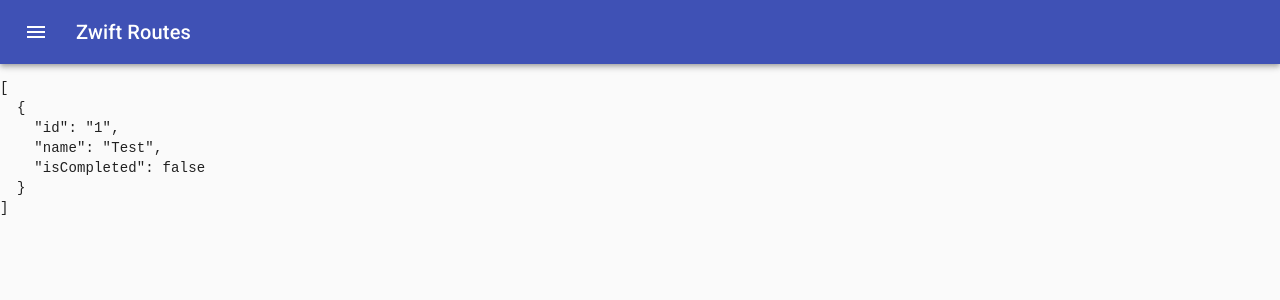
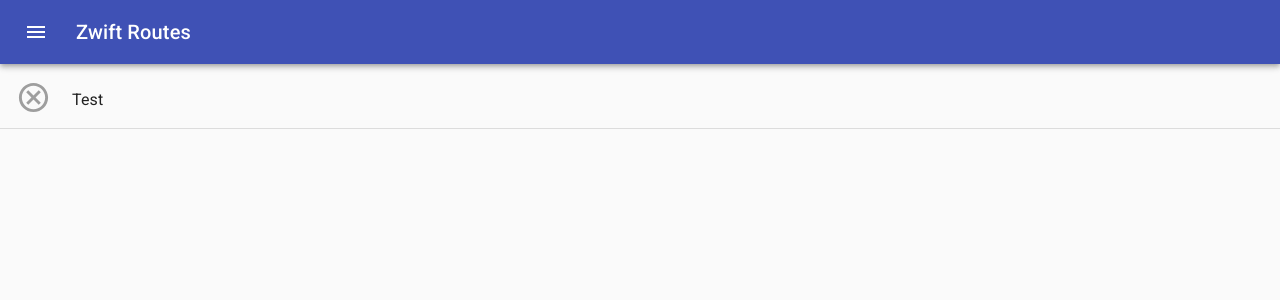
Before and after one commit to rosinbum/zwift-routes, a React (Create React App) app in the folder web/: page /#/ in a window 1280 px wide. Shown: the top 300 px of the page. Built offline with nearby package versions, Linux system fonts and the light colour scheme.

Commit message:
Added basic routing and list

```diff
--- /dev/null
+++ b/web/src/components/list/RouteListItem.tsx
@@ -0,0 +1,41 @@
+import React from 'react';
+import NotCompletedIcon from '@material-ui/icons/CancelOutlined';
+import CompletedIcon from '@material-ui/icons/CheckCircleOutline';
+import { green, grey } from '@material-ui/core/colors';
+import ListItem from '@material-ui/core/ListItem';
+import ListItemAvatar from '@material-ui/core/ListItemAvatar';
+import ListItemText from '@material-ui/core/ListItemText';
+import ZwiftRoute from 'models/ZwiftRoute';
+
+interface RouteListItemProps {
+  /**
+   * Event handler called when an item in the list is clicked
+   */
+  onClick: () => void,
+
+  /**
+   * The route to display in this list item
+   */
+  route: ZwiftRoute
+}
+
+/**
+ * Displays a single row in the list of routes.
+ *
+ * @param props component props
+ */
+const RouteListItem: React.SFC<RouteListItemProps> = (props) => {
+  // Works out the correct icon to display on the left side of the paper
+  const completionIcon = props.route.isCompleted
+    ? <CompletedIcon fontSize="large" style={{ color: green[500] }} />
+    : <NotCompletedIcon fontSize="large" style={{ color: grey[500] }} />;
+
+    return (
+      <ListItem button divider onClick={props.onClick}>
+        <ListItemAvatar>{completionIcon}</ListItemAvatar>
+        <ListItemText primary={props.route.name} />
+      </ListItem>
+    );
+};
+
+export default RouteListItem;
--- a/web/src/components/list/index.tsx
+++ b/web/src/components/list/index.tsx
@@ -1,5 +1,7 @@
 import React from 'react';
+import List from '@material-ui/core/List';
 import ZwiftRoute from 'models/ZwiftRoute';
+import RouteListItem from './RouteListItem';
 
 export interface ListRoutesProps {
   /**
@@ -18,10 +20,21 @@
  * @param props component properties
  */
 const ListRoutesView: React.SFC<ListRoutesProps> = (props) => {
+  /**
+   * Event handler to process a click on the row.
+   *
+   * @param route the route that was clicked
+   */
+  const onClick = (route: ZwiftRoute) => () => {
+    props.onSelectRoute(route);
+  };
+
   return (
-    <div className="listView">
-      <pre>{JSON.stringify(props.routes, null, 2)}</pre>
-    </div>
+    <List>
+      {props.routes.map((r) => (
+        <RouteListItem key={r.id} onClick={onClick(r)} route={r} />
+        ))}
+    </List>
   );
 };
 
--- a/web/src/models/ZwiftRoute.ts
+++ b/web/src/models/ZwiftRoute.ts
@@ -6,6 +6,11 @@
    * A unique ID for this route.
    */
   readonly id: string,
+
+  /**
+   * Difficulty of the route
+   */
+  readonly difficulty: number,
 
   /**
    * Determines if the route is completed or not.
--- a/web/src/pages/details/index.tsx
+++ b/web/src/pages/details/index.tsx
@@ -1,12 +1,14 @@
 import React from 'react';
+import { useHistory } from 'react-router-dom';
 import ApplicationBar, { ApplicationBarProps} from 'components/appbar';
 import useStyles from './stylesheet';
 
 const DetailedRoutePage = () => {
   const style = useStyles();
+  const history = useHistory();
 
   const onLeftIconPressed = () => {
-    console.log('Back icon pressed');
+    history.goBack();
   };
 
   const applicationBarProps: ApplicationBarProps = {
--- a/web/src/pages/list/index.tsx
+++ b/web/src/pages/list/index.tsx
@@ -6,6 +6,11 @@
 import ZwiftRoute from 'models/ZwiftRoute';
 import useStyles from './stylesheet';
 
+/**
+ * A react component hooked into Redux and React Router that displays
+ * a list of routes.  If a user clicks on a route within the list, they
+ * are taken to the detailed view for that route.
+ */
 const ListRoutesPage = () => {
   const style = useStyles();
   const history = useHistory();
@@ -28,7 +33,9 @@
   };
 
   const listRoutesProps: ListRoutesProps = {
-    routes: [{ id: "1", name: "Test", isCompleted: false }],
+    routes: [
+      { id: "1", difficulty: 3.98, name: "Test", isCompleted: false }
+    ],
     onSelectRoute
   };
 
```
